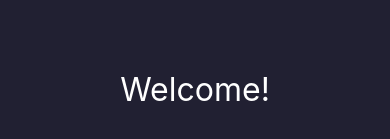
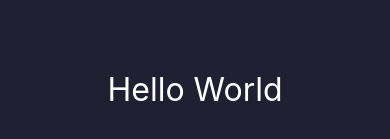
Before and after one commit to ConorMcNamee/Investment-Tracker, a React Native app: screen / in a window 390 px wide. Shown: the part 333-472 px from the top of the page. Built offline with nearby package versions, Linux system fonts and the light colour scheme.

Commit message:
Project structure initalised

```diff
--- a/App.tsx
+++ b/App.tsx
@@ -4,11 +4,12 @@ import { StyleSheet, Text, View } from 'react-native';
 
 import styles from './styles/mainStyles';
 
+import Dashboard from './components/dashboard/Dashboard';
+
 export default function App() {
   return (
     <View style={styles.container}>
-      <Text style={styles.text}>Welcome!</Text>
-      <StatusBar style="auto" />
+      <Dashboard />
     </View>
   );
 }
--- /dev/null
+++ b/components/dashboard/Dashboard.tsx
@@ -0,0 +1,25 @@
+import React from "react";
+import { useState } from "react";
+import { View, Text } from "react-native";
+
+import styles from "../../styles/mainStyles";
+
+interface Investment {
+    investmentTitle: string,
+    amount: number,
+    monthlyAmount: number
+}
+
+
+const Dashboard = () => {
+
+    const [investments, addInvestments] = useState<Investment[]>();
+
+    return (
+        <View>
+            <Text style={styles.text}>Hello World</Text>
+        </View>
+    );
+}
+
+export default Dashboard;
```
Also changed, not shown: components/dashboard/InvestmentList.tsx (added, +16 -0 lines).
